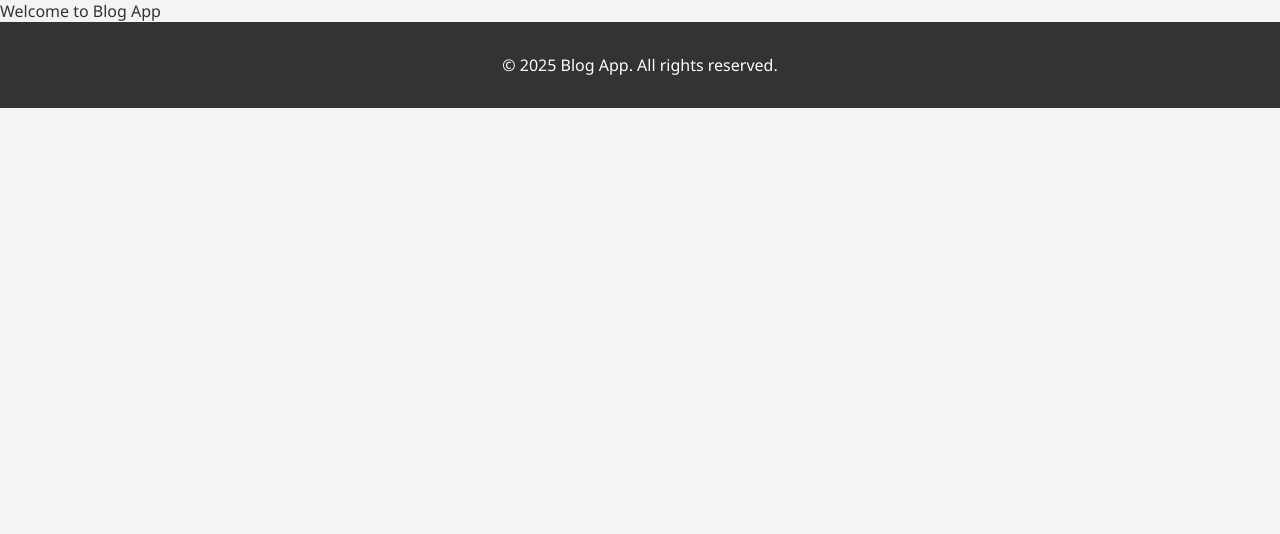
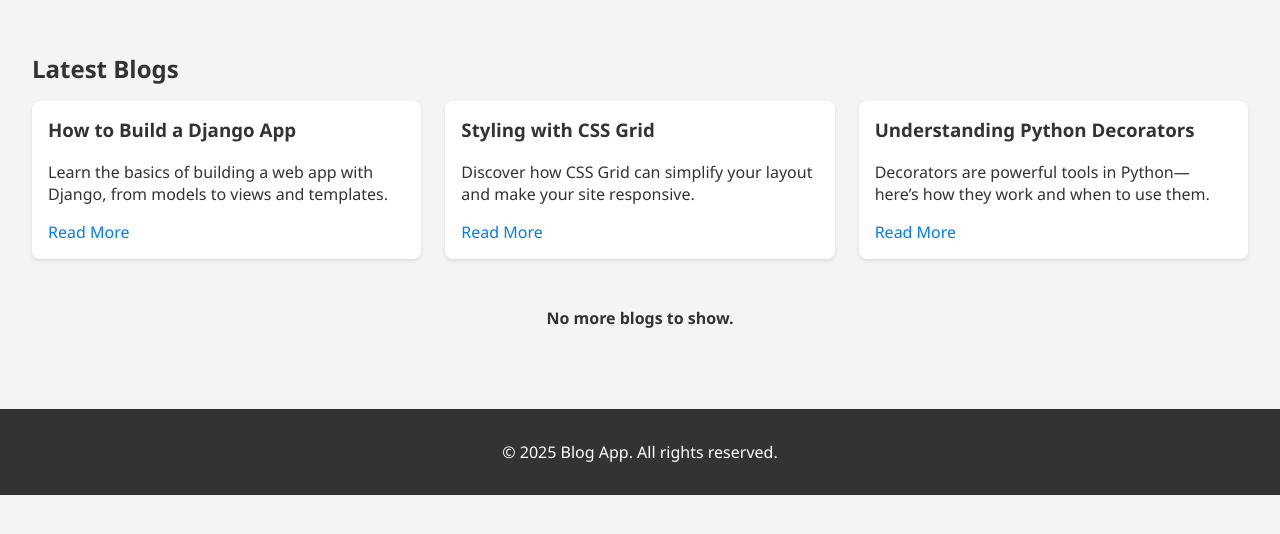
Before and after one commit to Ashkantvn/Blog-app, a Django app: page /blogs/ in a window 1280 px wide. Shown: the part 75-609 px from the top of the page. Run offline with Django 5.2, Linux system fonts and the light colour scheme; parts of the project's set-up code (start-up, migrations or seed data) failed here and were passed over.

Commit message:
Add title to templates

```diff
--- a/core/templates/accounts/account-management/delete.html
+++ b/core/templates/accounts/account-management/delete.html
@@ -1,4 +1,8 @@
 {% extends "layout.html" %}
+
+{% block title %}
+Delete account
+{% endblock title %}
 
 {% block content %}
     {% if error %}
--- a/core/templates/accounts/account-management/update.html
+++ b/core/templates/accounts/account-management/update.html
@@ -1,5 +1,9 @@
 {% extends "layout.html" %}
 {% load static %}
+
+{% block title %}
+    Update account
+{% endblock title %}
 
 {% block content %}
     {% if error %}
--- a/core/templates/accounts/authentications/login.html
+++ b/core/templates/accounts/authentications/login.html
@@ -1,4 +1,8 @@
 {% extends "layout.html" %}
+
+{% block title %}
+Login
+{% endblock title %}
 
 {% block content %}
     <section class="hero">
--- a/core/templates/accounts/authentications/logout.html
+++ b/core/templates/accounts/authentications/logout.html
@@ -1,4 +1,8 @@
 {% extends "layout.html" %}
+
+{% block title %}
+Logout
+{% endblock title %}
 
 {% block content %}
     <section class="hero">
--- a/core/templates/accounts/authentications/signup.html
+++ b/core/templates/accounts/authentications/signup.html
@@ -1,5 +1,9 @@
 {% extends "layout.html" %}
 {% load static %}
+
+{% block title %}
+Signup
+{% endblock title %}
 
 {% block content %}
     <section class="hero">
--- a/core/templates/accounts/reset-and-activation/activation.html
+++ b/core/templates/accounts/reset-and-activation/activation.html
@@ -1,5 +1,8 @@
 {% extends "layout.html" %}
 
+{% block title %}
+Activation
+{% endblock title %}
 
 {% block content %}
 <section class="section hero">
--- a/core/templates/blogs/blog-display/blog_list.html
+++ b/core/templates/blogs/blog-display/blog_list.html
@@ -1 +1,33 @@
 {% extends "layout.html" %}
+
+{% block title %}
+    Blogs list
+{% endblock title %}
+
+{% block content %}
+<section class="section">
+  <h2>Latest Blogs</h2>
+
+  <div class="blogs">
+    <div class="blog-card">
+      <h3>How to Build a Django App</h3>
+      <p>Learn the basics of building a web app with Django, from models to views and templates.</p>
+      <a href="/blogs/django-app">Read More</a>
+    </div>
+
+    <div class="blog-card">
+      <h3>Styling with CSS Grid</h3>
+      <p>Discover how CSS Grid can simplify your layout and make your site responsive.</p>
+      <a href="/blogs/css-grid">Read More</a>
+    </div>
+
+    <div class="blog-card">
+      <h3>Understanding Python Decorators</h3>
+      <p>Decorators are powerful tools in Python—here’s how they work and when to use them.</p>
+      <a href="/blogs/python-decorators">Read More</a>
+    </div>
+  </div>
+
+  <p class="no-blogs">No more blogs to show.</p>
+</section>
+{% endblock content %}
--- a/core/templates/core/home.html
+++ b/core/templates/core/home.html
@@ -9,13 +9,13 @@
 
     <section class="section">
         <h2>Latest Blogs</h2>
-        {% include "core/partial/blogs_list.html" %}
+        {% include "partial/blogs_list.html" %}
         <a href="#">Explore more</a>
     </section>
 
     <section class="section">
         <h2>Hot Blogs</h2>
-        {% include "core/partial/blogs_list.html" %}
+        {% include "partial/blogs_list.html" %}
         <a href="#">Explore more</a>
     </section>
 
--- a/core/templates/layout.html
+++ b/core/templates/layout.html
@@ -8,9 +8,11 @@
   {% block link %}
   {% endblock link %}
 
+  <title>
   {% block title %}
-    <title>Blog app</title>
+      Blog app
   {% endblock title %}
+  </title>
 
 </head>
 <body>
```
Also changed, not shown: core/templates/accounts/account-management/profile.html (+7 -0 lines), core/templates/partial/blogs_list.html (renamed from core/templates/core/partial/blogs_list.html).
